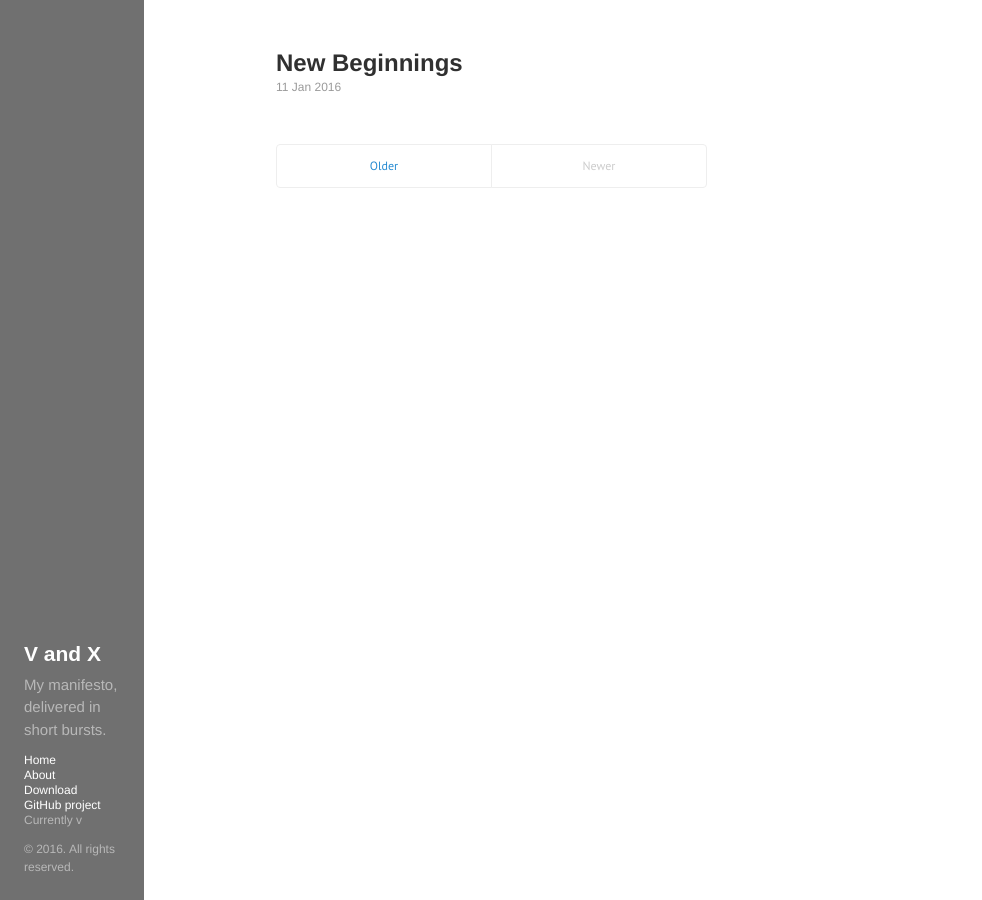
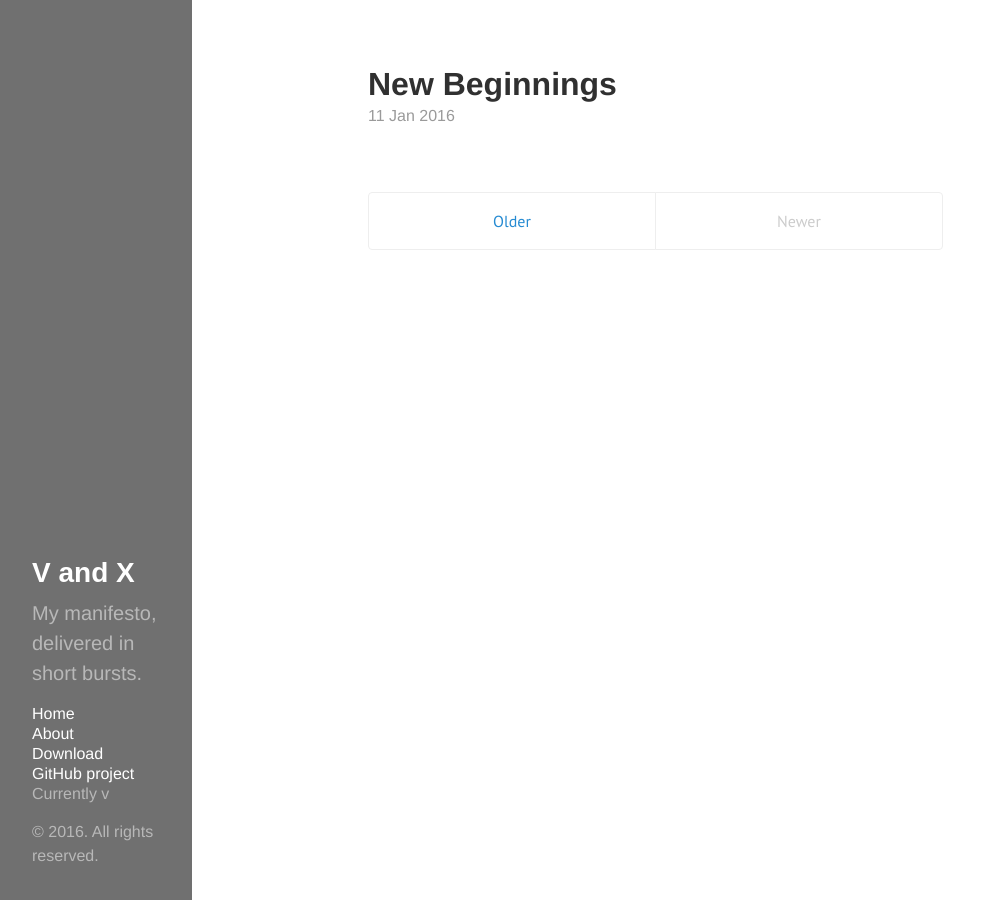
Before and after one commit to TimBanks/timbanks.github.io, a Jekyll site: the page built from index.html, in a window 1280 px wide. Shown: the whole page, without its empty margins (0-982 px from the left). Built offline with Jekyll 4.4.1, drawn with Linux system fonts in a browser that asks for light colours; the list of posts is cut into pages by our own code.

Commit message:
sidebar work

```diff
--- a/public/css/hyde.css
+++ b/public/css/hyde.css
@@ -39,12 +39,12 @@ html {
 }
 @media (min-width: 48em) {
   html {
-    font-size: 10px;
+    font-size: 12px;
   }
 }
 @media (min-width: 58em) {
   html {
-    font-size: 12px;
+    font-size: 16px;
   }
 }
 
```
